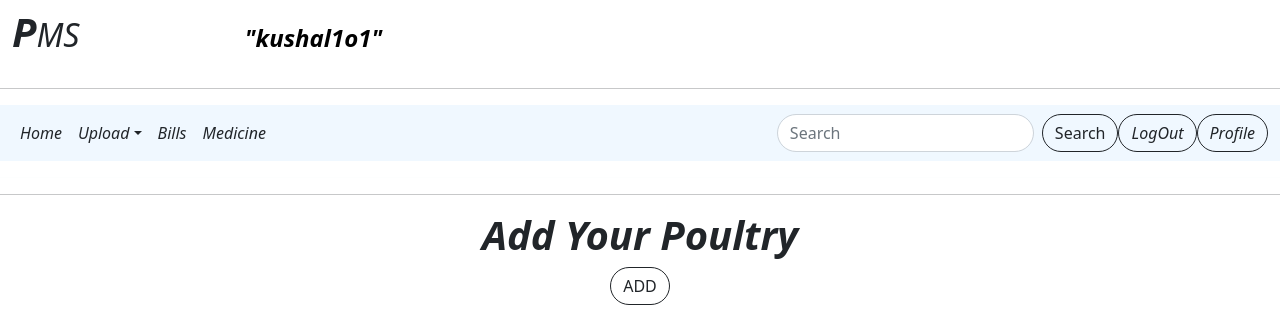
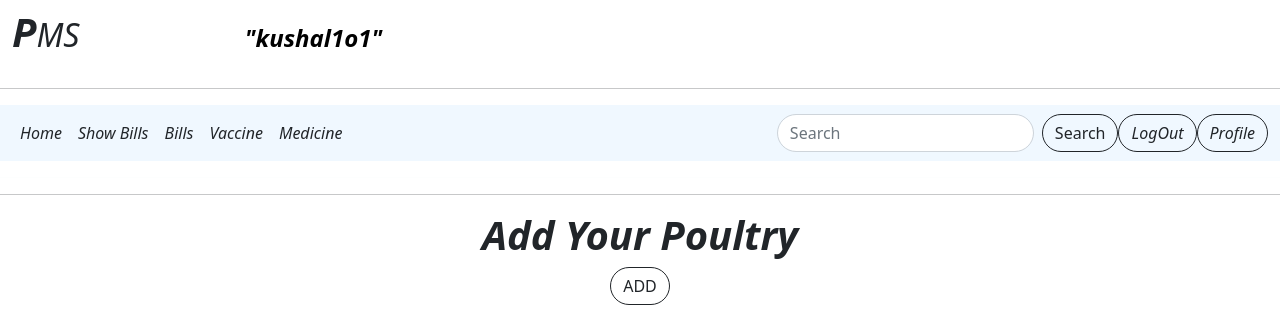
Before and after one commit to kushal1o1/PMS, a Django app: page /userhome/mainpage/2/ in a window 1280 px wide. Shown: the top 317 px of the page. Run offline with Django 5.2, Linux system fonts and the light colour scheme; a user stored in the database is signed in; data comes from the database, SQL or seed files in the repository; both versions use the stored data as it was after the commit; parts of the project's set-up code (start-up, migrations or seed data) failed here and were passed over; some libraries are stand-ins or nearby versions.

Commit message:
Update:Rendered UserInfo of Bill to specific User only

```diff
--- a/PMS/userhome/templates/Base.html
+++ b/PMS/userhome/templates/Base.html
@@ -74,26 +74,19 @@
         <ul class="navbar-nav me-auto mb-2 mb-lg-0">
           <li class="nav-item">
             <a class="nav-link active  text-dark" aria-current="page" href=".">Home</a>
-
-          <li class="nav-item dropdown">
-            <a class="nav-link dropdown-toggle  text-dark" href="#" role="button" data-bs-toggle="dropdown"
-              aria-expanded="false">
-              Upload</a>
-            <ul class="dropdown-menu" style="background-color:aliceblue;font-style: oblique;">
+          </li>
 
 
-              <p class="text-center" ><button class="btn btn-outline-dark rounded-pill  "  data-bs-toggle="modal" data-bs-target="#addimage">Add Bill</button></p>
-              <hr class="dropdown-divider">
-              <p class="text-center"><button class="btn btn-outline-dark rounded-pill " data-bs-toggle="modal" data-bs-target="#addimg">Add Vaccine</button></p>
-              <hr class="dropdown-divider">
-              <p class="text-center"><button class="btn btn-outline-dark rounded-pill " data-bs-toggle="modal" data-bs-target="#addimg">Add images</button></p>
+          <li class="nav-item">
+            <a class="nav-link  text-dark" href="aboutUs">Show Bills</a>
+            </li>
+            <li class="nav-item">
+              <a class="nav-link  text-dark" href="contactUs">Bills</a>
+            </li>
+            <li class="nav-item">
+              <a class="nav-link  text-dark" href="contactUs">Vaccine</a>
+            </li>
 
-              <hr class="dropdown-divider">
-            </ul>
-
-          <li class="nav-item">
-            <a class="nav-link  text-dark" href="aboutUs">Bills</a>
-            </li>
 
           <li class="nav-item">
             <a class="nav-link  text-dark" href="contactUs">Medicine</a>
--- a/PMS/userhome/templates/profile.html
+++ b/PMS/userhome/templates/profile.html
@@ -1,6 +1,7 @@
 {% extends 'Base.html' %}
 {%block tittle%}PMS Home{%endblock%}
 {%block loginout%}LogOut{%endblock%}
+{% block Showbills%}bills/{{parm.poultryName}}{%endblock%}
 {% block mainContent%}
 {%load static%}
 <hr class="text-dark">
--- a/PMS/userhome/views.py
+++ b/PMS/userhome/views.py
@@ -84,15 +84,21 @@ def submit_bill(request,user_id,poultryName):
             new_image_post.save()
 
     return redirect('userhome:profile', user_id=user_id,poultryName=poultryName)
+# @login_required
+# def showBills(request,user_id,poultryName):
+#      Bill_info = BillPost.objects.filter(user_id=user_id).filter(poultryName=poultryName).order_by('-posted_date')
+#      return render(request, 'showbills.html',{
+#     'bills':Bill_info})
+
 @login_required
-def showBills(request,user_id,poultryName):
-     Bill_info = BillPost.objects.filter(user_id=user_id).order_by('-posted_date')
-     return render(request, 'showbills.html',{
-    'bills':Bill_info})
+def showBills(request, user_id, poultryName):
+    bills = BillPost.objects.filter(user_id=user_id, poultryName__poultryName=poultryName).order_by('-posted_date')
+    return render(request, 'showbills.html', {'bills': bills})
+
 
 
 @login_required
 def showVaccine(request,user_id,poultryName):
-     Bill_info = BillPost.objects.filter(user_id=user_id).order_by('-posted_date')
+     Bill_info = BillPost.objects.filter(user_id=user_id, poultryName__poultryName=poultryName).order_by('-posted_date')
      return render(request, 'showVaccine.html',{
     'bills':Bill_info})
```
Also changed, not shown: PMS/db.sqlite3, PMS/media/images/3d-rendering-cartoon-boy-removebg-preview_mXvpQT0.png (added), PMS/media/images/codeshare.png (added), PMS/media/images/fashion-little-boy.jpg (added), PMS/userhome/migrations/0006_remove_poultry_id_poultry_poultryid_and_more.py (added), PMS/userhome/migrations/0007_remove_poultry_poultryid_poultry_id.py (added).
